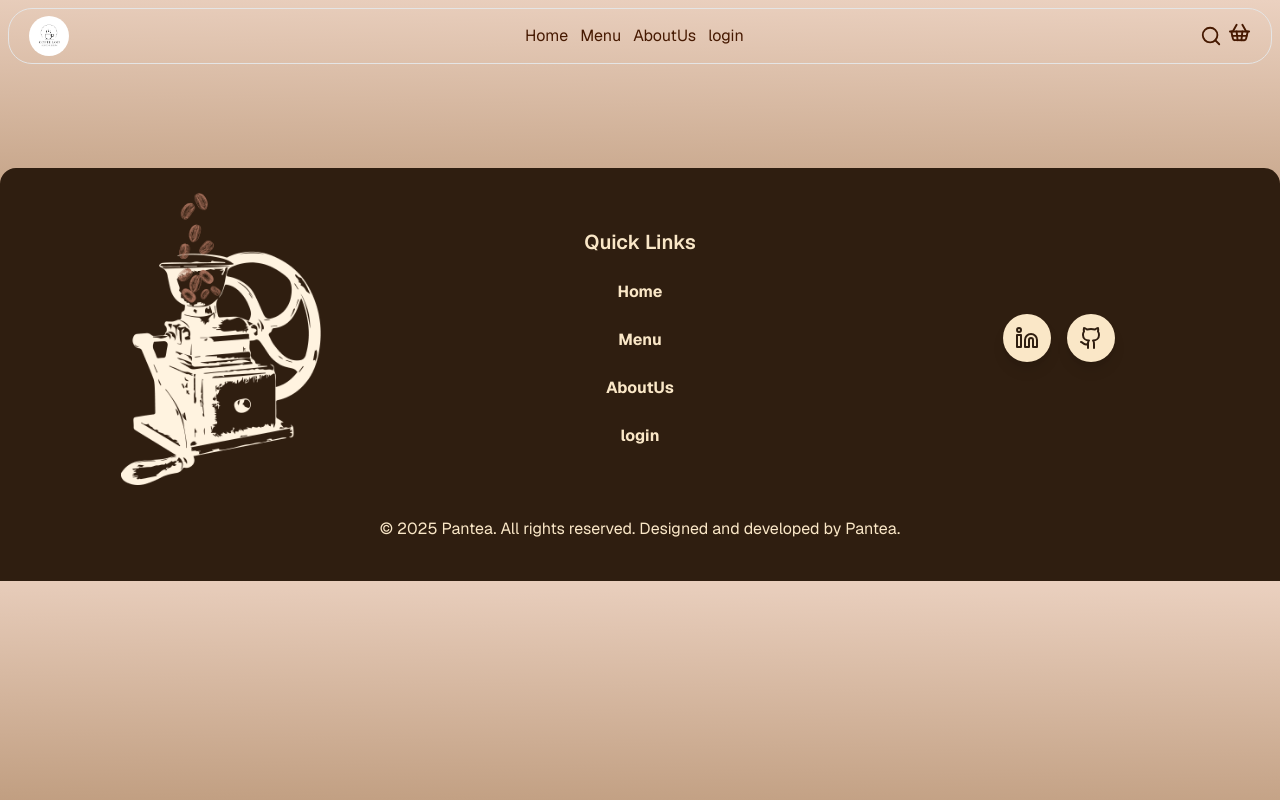
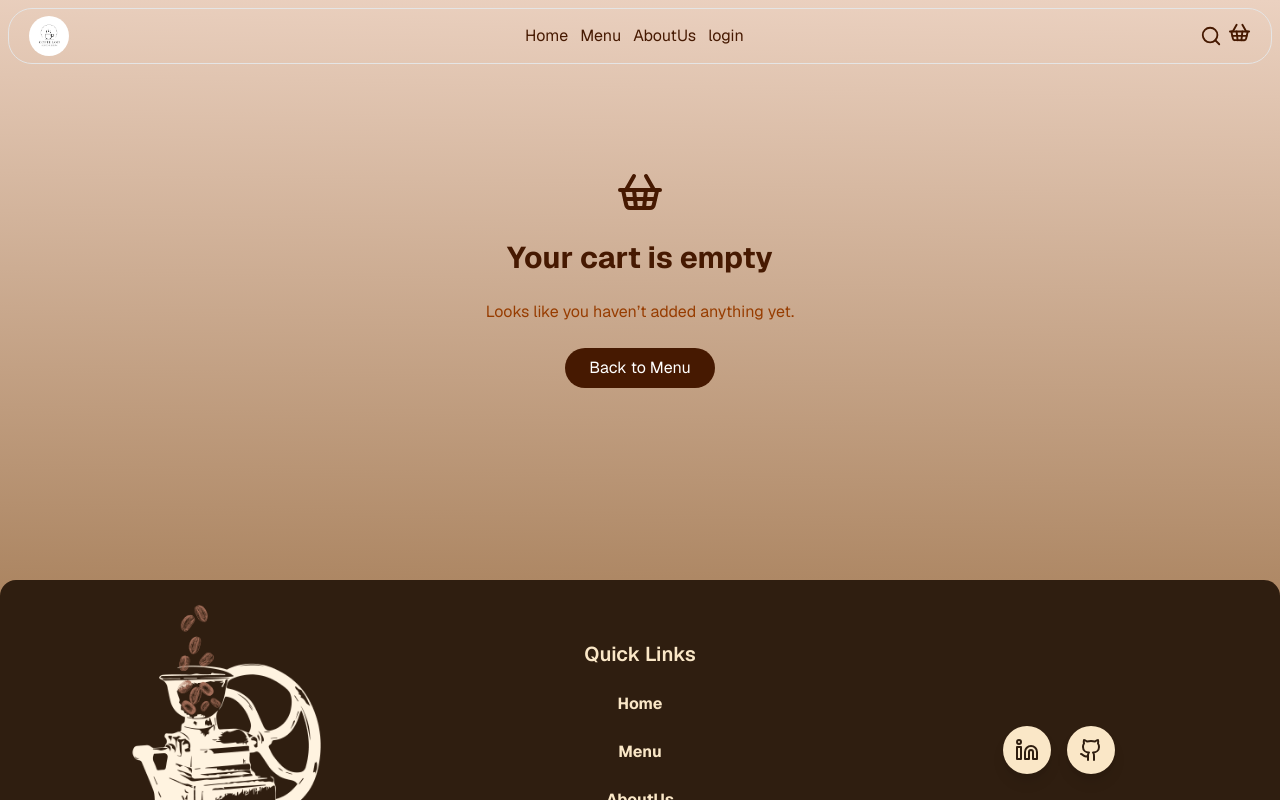
Before and after one commit to Panteagh/Coffee-Shop, a Next.js app: page /cart in a window 1280 px wide. Shown: the top 800 px of the page. Built offline with nearby package versions, Linux system fonts and the light colour scheme.

Commit message:
Feat: Complete checkout page implementation

```diff
--- a/src/app/cart/page.tsx
+++ b/src/app/cart/page.tsx
@@ -1,16 +1,119 @@
-"use client"
+// "use client";
+// import React from "react";
+// import CartItem from "@/components/CartItem";
+// import { useCartStore } from "@/Store/CartStore";
+// import Link from "next/link";
+
+// function CartPage() {
+//   const cart = useCartStore((state) => state.items);
+//   const clearCart = useCartStore((state) => state.clearCart);
+//   const totalPrice = useCartStore((state)=> state.getTotalPrice())
+
+
+
+//   return (
+//     <section className="container mx-auto py-10 px-5">
+//       {cart.length > 0 ? (
+//         <>
+//           <h1 className="text-3xl font-bold text-amber-950 mb-6">
+//             Your Shopping Cart 🛒
+//           </h1>
+
+//           <div className="flex flex-col gap-8">
+//             {cart.map((item) => (
+//               <CartItem
+//                 key={item.id}
+//                 id={item.id}
+//                 name={item.name}
+//                 price={item.price}
+//                 qty={item.qty}
+//                 image={item.image}
+//               />
+//             ))}
+//           </div>
+
+//           <div className="mt-10 flex justify-between items-center flex-wrap gap-5 border-t pt-6">
+//             <div className="text-xl font-bold text-amber-950">
+//               Total Price: <span className="text-green-700">${totalPrice.toFixed(2)}</span>
+//             </div>
+//             <button
+//               onClick={clearCart}
+//               className="px-5 py-2 bg-red-600 hover:bg-red-700 text-white font-semibold rounded-full shadow-md transition-all"
+//             >
+//               Clear Cart 🗑️
+//             </button>
+//           </div>
+//         </>
+//       ) :
+//        (
+//         <div className="flex flex-col justify-center items-center h-[60vh] text-center">
+//           <h2 className="text-3xl font-bold text-amber-950 mb-4">
+//             Your cart is empty 😢
+//           </h2>
+//           <p className="text-gray-600 mb-6">
+//             Seems like you haven't added anything yet.
+//           </p>
+//           <Link
+//             href="/menu"
+//             className="bg-amber-900 text-white px-6 py-2 rounded-full hover:bg-amber-800 transition-all"
+//           >
+//             Go to Menu
+//           </Link>
+//         </div>
+//       )
+//       }
+//     </section>
+//   );
+// }
+
+// export default CartPage;
+
+"use client";
+
 import CartItem from "@/components/CartItem";
 import { useCartStore } from "@/Store/CartStore";
 import React from "react";
+import Link from "next/link";
+import { ShoppingBasket } from "lucide-react";
+import { motion } from "framer-motion";
 
-function CartPage() {
-  const cart = useCartStore((state) => state.items);
+export default function CartPage() {
+  const cart = useCartStore((state) => state.items  );
+  const clearCart = useCartStore((state) => state.clearCart);
+
+  const totalItems = cart.reduce((sum, item) => sum + item.qty, 0);
+  const totalPrice = cart.reduce((sum, item) => sum + item.qty * item.price, 0);
+
+  if (cart.length === 0) {
+    return (
+      <div className="container mx-auto text-center py-24">
+        <motion.div
+          initial={{ opacity: 0, y: 20 }}
+          animate={{ opacity: 1, y: 0 }}
+          transition={{ duration: 0.5 }}
+          className="flex flex-col justify-center items-center gap-6"
+        >
+          <ShoppingBasket size={48} className="text-amber-950" />
+          <h2 className="text-3xl font-bold text-amber-950">Your cart is empty</h2>
+          <p className="text-amber-800">Looks like you haven’t added anything yet.</p>
+          <Link href="/menu">
+            <button className="px-6 py-2 rounded-full text-white bg-amber-950 hover:bg-amber-900 transition-all">
+              Back to Menu
+            </button>
+          </Link>
+        </motion.div>
+      </div>
+    );
+  }
+
   return (
-    <>
-      <div>
+    <div className="container mx-auto px-4 py-12">
+      <h1 className="text-4xl font-bold text-amber-950 mb-8 text-center">Your Cart</h1>
+
+      <div className="space-y-10">
         {cart.map((item) => (
           <CartItem
-            key={item.name}
+            key={item.id}
             id={item.id}
             name={item.name}
             price={item.price}
@@ -19,8 +122,23 @@ function CartPage() {
           />
         ))}
       </div>
-    </>
+
+      <div className="mt-12 border-t pt-8 flex flex-col items-end">
+        <h3 className="text-2xl font-bold text-amber-950">Total: ${totalPrice.toFixed(2)}</h3>
+        <div className="flex gap-4 mt-4">
+          <button
+            onClick={clearCart}
+            className="px-6 py-2 rounded-full border border-amber-800 text-amber-800 hover:bg-amber-100 transition-all"
+          >
+            Clear Cart
+          </button>
+          <button
+            className="px-6 py-2 rounded-full bg-amber-950 text-white hover:bg-amber-900 transition-all"
+          >
+            Checkout
+          </button>
+        </div>
+      </div>
+    </div>
   );
 }
-
-export default CartPage;
--- a/src/app/layout.tsx
+++ b/src/app/layout.tsx
@@ -2,7 +2,6 @@ import type { Metadata } from "next";
 import { Geist, Geist_Mono } from "next/font/google";
 import "./globals.css";
 import Layout from "@/components/Layout";
-import { QueryClient, QueryClientProvider } from "@tanstack/react-query";
 import QueryProvider from "@/providers/QueryProvider";
 
 const geistSans = Geist({
@@ -20,26 +19,18 @@ export const metadata: Metadata = {
   description: "Generated by create next app",
 };
 
-
 export default function RootLayout({
   children,
-}: Readonly<{
+}: {
   children: React.ReactNode;
-}>) {
+}) {
   return (
-    <Layout>
-      <html
-        lang="en"
-        className={`${geistSans.variable} ${geistMono.variable} antialiased`}
-      >
-        <body
-          className={`${geistSans.variable} ${geistMono.variable} antialiased`}
-        >
-          <QueryProvider>
-            {children}
-          </QueryProvider>
-        </body>
-      </html>
-    </Layout>
+    <html lang="en" className={`${geistSans.variable} ${geistMono.variable}`}>
+      <body className={`${geistSans.variable} ${geistMono.variable}`}>
+        <QueryProvider>
+          <Layout>{children}</Layout>
+        </QueryProvider>
+      </body>
+    </html>
   );
 }
--- a/src/components/CartItem.tsx
+++ b/src/components/CartItem.tsx
@@ -38,7 +38,7 @@ function CartItem({ name, price, image, qty, id }: CartItemProps) {
               </span>
               <SimpleButton icon={"-"} onClick={() => decreaseQty(id)} />
             </div>
-            <SimpleButton icon={<Trash />} onClick={() => removeFromCart(id)} />
+            <SimpleButton icon={<Trash size={20} className="my-2"/>} onClick={() => removeFromCart(id)} />
           </div>
         </div>
 
--- a/src/components/Footer.tsx
+++ b/src/components/Footer.tsx
@@ -24,7 +24,7 @@ function Footer() {
     },
   ];
   return (
-    <div className="bg-[#2f1e10] p-6 rounded-t-2xl mt-24">
+    <footer className="bg-[#2f1e10] p-6 rounded-t-2xl mt-24">
       <div className="grid grid-cols-3 max-sm:grid-cols-1 gap-6">
         <div className="flex justify-center items-center max-sm:order-3">
           <Image
@@ -50,7 +50,7 @@ function Footer() {
         </div>
       </div>
       <CopyrightFooter />
-    </div>
+    </footer>
   );
 }
 
```
